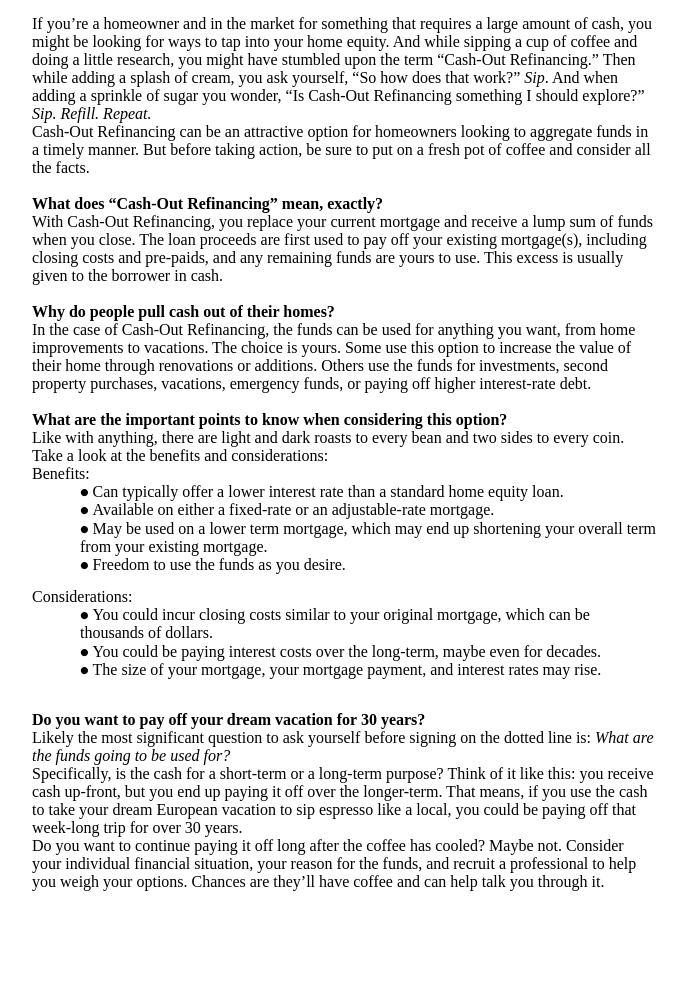
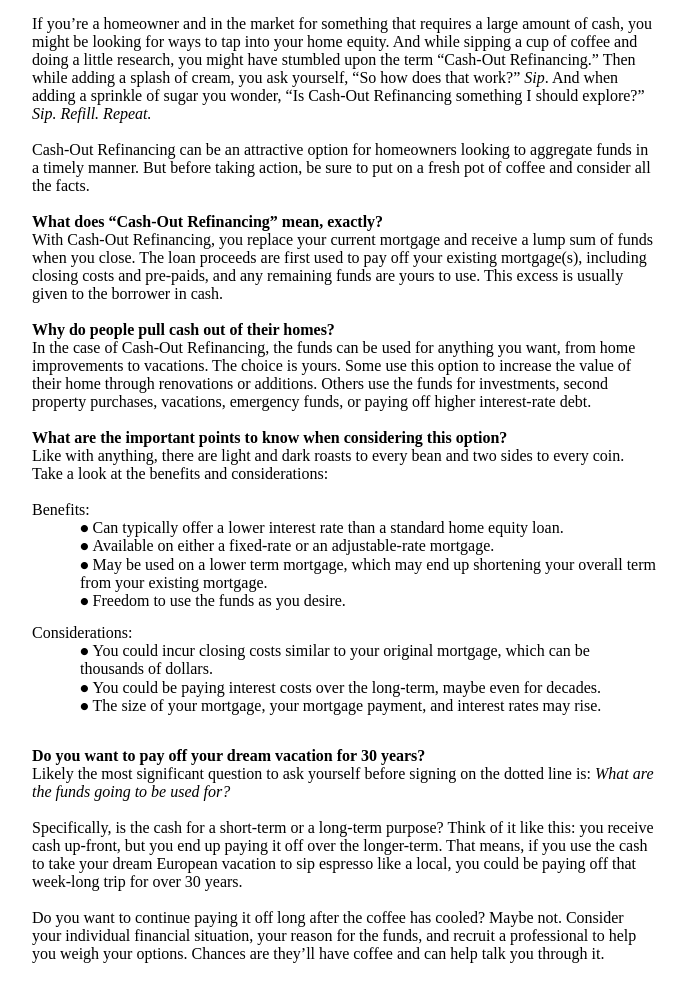
Before and after one commit to slcochard/stephaniecochard.com, a plain HTML site: page assets/articles/cash-out-refinancing.html in a window 1280 px wide. Shown: the part 574-1576 px from the top of the page, without its empty margins (72-759 px from the left). Drawn offline with Linux system fonts and the light colour scheme; a web font is replaced by a local one.

Commit message:
fix paragraph spacing

```diff
--- a/assets/articles/cash-out-refinancing.html
+++ b/assets/articles/cash-out-refinancing.html
@@ -88,18 +88,18 @@
 <p class="c1 c8"><span class="c2"></span></p>
 <p class="c1"><span style="overflow: hidden; display: inline-block; margin: 0.00px 0.00px; border: 0.00px solid #000000; transform: rotate(0.00rad) translateZ(0px); -webkit-transform: rotate(0.00rad) translateZ(0px); width: 624.00px; height: 416.07px;"><img alt="" src="images/cash-out-refinancing.jpg" style="width: 624.00px; height: 416.07px; margin-left: 0.00px; margin-top: 0.00px; transform: rotate(0.00rad) translateZ(0px); -webkit-transform: rotate(0.00rad) translateZ(0px);" title=""></span></p>
 <br><p class="c1"><span class="c2">If you&rsquo;re a homeowner and in the market for something that requires a large amount of cash, you might be looking for ways to tap into your home equity. And while sipping a cup of coffee and doing a little research, you might have stumbled upon the term &ldquo;Cash-Out Refinancing.&rdquo; Then while adding a splash of cream, you ask yourself, &ldquo;So how does that work?&rdquo; </span><span class="c2 c7">Sip</span><span class="c2">. And when adding a sprinkle of sugar you wonder, &ldquo;Is Cash-Out Refinancing something I should explore?&rdquo; </span><span class="c2 c7">Sip. Refill. Repeat. </span></p>
-<p class="c1"><span class="c2">Cash-Out Refinancing can be an attractive option for homeowners looking to aggregate funds in a timely manner. But before taking action, be sure to put on a fresh pot of coffee and consider all the facts. &nbsp;</span></p>
+<br><p class="c1"><span class="c2">Cash-Out Refinancing can be an attractive option for homeowners looking to aggregate funds in a timely manner. But before taking action, be sure to put on a fresh pot of coffee and consider all the facts. &nbsp;</span></p>
 <br><p class="c1"><span class="c0">What does &ldquo;Cash-Out Refinancing&rdquo; mean, exactly? </span></p>
 <p class="c1"><span class="c2">With Cash-Out Refinancing, you replace your current mortgage and receive a lump sum of funds when you close. The loan proceeds are first used to pay off your existing mortgage(s), including closing costs and pre-paids, and any remaining funds are yours to use. This excess is usually given to the borrower in cash. &nbsp;</span></p>
 <br><p class="c1"><span class="c0">Why do people pull cash out of their homes?</span></p>
 <p class="c1"><span class="c2">In the case of Cash-Out Refinancing, the funds can be used for anything you want, from home improvements to vacations. The choice is yours. Some use this option to increase the value of their home through renovations or additions. Others use the funds for investments, second property purchases, vacations, emergency funds, or paying off higher interest-rate debt. &nbsp;</span></p>
 <br><p class="c1"><span class="c0">What are the important points to know when considering this option?</span></p>
 <p class="c1"><span class="c2">Like with anything, there are light and dark roasts to every bean and two sides to every coin. Take a look at the benefits and considerations: </span></p>
-<p class="c1"><span class="c2">Benefits: </span></p><ul class="c5 lst-kix_list_2-0 start"><li class="c3 c1"><span class="c2 c6">Can typically offer a lower interest rate than a standard home equity loan.</span></li><li class="c1 c3"><span class="c2 c6">Available on either a fixed-rate or an adjustable-rate mortgage.</span></li><li class="c3 c1"><span class="c2 c6">May be used on a lower term mortgage, which may end up shortening your overall term from your existing mortgage.</span></li><li class="c4 c1"><span class="c2 c6">Freedom to use the funds as you desire. </span></li></ul>
+<br><p class="c1"><span class="c2">Benefits: </span></p><ul class="c5 lst-kix_list_2-0 start"><li class="c3 c1"><span class="c2 c6">Can typically offer a lower interest rate than a standard home equity loan.</span></li><li class="c1 c3"><span class="c2 c6">Available on either a fixed-rate or an adjustable-rate mortgage.</span></li><li class="c3 c1"><span class="c2 c6">May be used on a lower term mortgage, which may end up shortening your overall term from your existing mortgage.</span></li><li class="c4 c1"><span class="c2 c6">Freedom to use the funds as you desire. </span></li></ul>
 <p class="c1"><span class="c2">Considerations: </span></p><ul class="c5 lst-kix_list_1-0 start"><li class="c3 c1"><span class="c2 c6">You could incur closing costs similar to your original mortgage, which can be thousands of dollars. </span></li><li class="c3 c1"><span class="c2 c6">You could be paying interest costs over the long-term, maybe even for decades. </span></li><li class="c1 c4"><span class="c2 c6">The size of your mortgage, your mortgage payment, and interest rates may rise. </span></li></ul>
 <br><p class="c1"><span class="c0">Do you want to pay off your dream vacation for 30 years? </span></p>
 <p class="c1"><span class="c2">Likely the most significant question to ask yourself before signing on the dotted line is: </span><span class="c2 c7">What are the funds going to be used for?</span><span class="c2">&nbsp;</span></p>
-<p class="c1"><span class="c2">Specifically, is the cash for a short-term or a long-term purpose? Think of it like this: you receive cash up-front, but you end up paying it off over the longer-term. That means, if you use the cash to take your dream European vacation to sip espresso like a local, you could be paying off that week-long trip for over 30 years. </span></p>
-<p class="c1"><span class="c2">Do you want to continue paying it off long after the coffee has cooled? Maybe not. Consider your individual financial situation, your reason for the funds, and recruit a professional to help you weigh your options. Chances are they&rsquo;ll have coffee and can help talk you through it.</span></p>
+<br><p class="c1"><span class="c2">Specifically, is the cash for a short-term or a long-term purpose? Think of it like this: you receive cash up-front, but you end up paying it off over the longer-term. That means, if you use the cash to take your dream European vacation to sip espresso like a local, you could be paying off that week-long trip for over 30 years. </span></p>
+<br><p class="c1"><span class="c2">Do you want to continue paying it off long after the coffee has cooled? Maybe not. Consider your individual financial situation, your reason for the funds, and recruit a professional to help you weigh your options. Chances are they&rsquo;ll have coffee and can help talk you through it.</span></p>
 <p class="c1 c8"><span class="c2"></span></p>
 <p class="c1 c8"><span class="c2"></span></p></body></html>
```
